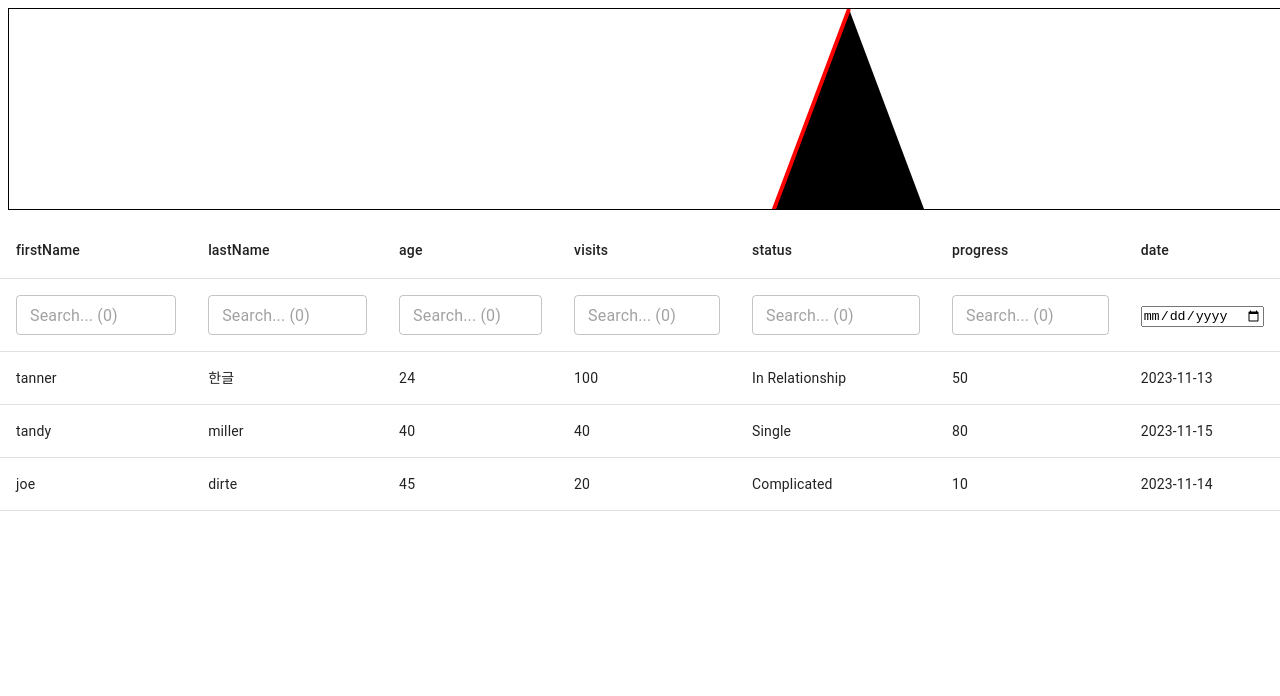
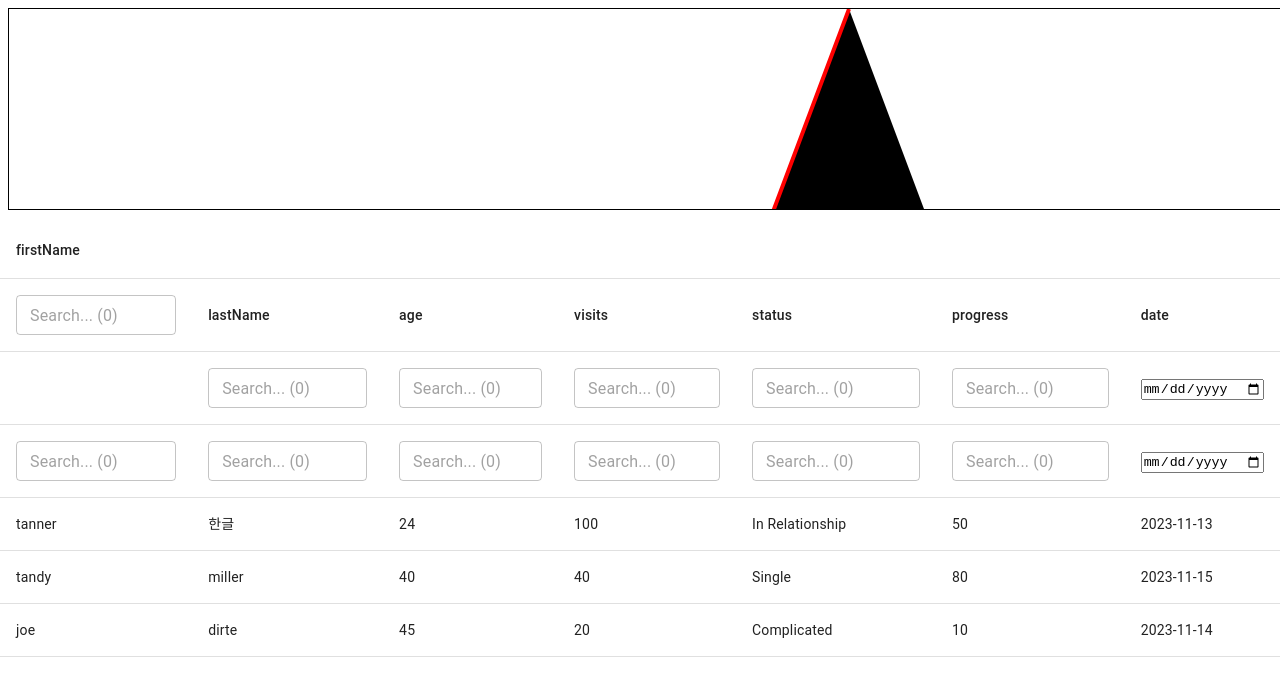
Before and after one commit to milliwonkim/react-vite-mui-custom, a React (Vite) app: page / in a window 1280 px wide. Shown: the top 696 px of the page. Built offline with nearby package versions, Linux system fonts and the light colour scheme.

Commit message:
group header

```diff
--- a/src/ReactTable.tsx
+++ b/src/ReactTable.tsx
@@ -66,10 +66,18 @@ const defaultData: Person[] = [
 const columnHelper = createColumnHelper<Person>();
 
 const columns = [
-  columnHelper.accessor("firstName", {
+  columnHelper.group({
     id: "firstName",
     header: "firstName",
     enableColumnFilter: true,
+    columns: [
+      columnHelper.accessor("firstName", {
+        header: (a) => {
+          console.log("HAD1", a);
+          return <Filter column={a.column} />;
+        },
+      }),
+    ],
   }),
   columnHelper.accessor("lastName", {
     id: "lastName",
@@ -109,9 +117,7 @@ const columns = [
     id: "date",
     header: "date",
     enableColumnFilter: true,
-
-    filterFn: "getDate",
-
+    filterFn: "getDate" as any,
     cell: (info) => info.getValue(),
   }),
 ];
@@ -147,8 +153,6 @@ export default function App() {
     getFilteredRowModel: getFilteredRowModel(),
   });
 
-  console.log("---", table);
-
   return (
     <TableContainer className="p-2">
       <Table>
@@ -170,10 +174,11 @@ export default function App() {
           {table.getHeaderGroups().map((headerGroup) => (
             <TableRow key={headerGroup.id}>
               {headerGroup.headers.map((header) => {
+                console.log("HAD2", header);
                 return (
                   <TableCell key={header.id}>
                     {header.column.getCanFilter() ? (
-                      <Filter column={header.column} table={table} />
+                      <Filter column={header.column} />
                     ) : null}
                   </TableCell>
                 );
@@ -217,12 +222,7 @@ export default function App() {
   );
 }
 
-function Filter({
-  column,
-}: {
-  column: Column<any, unknown>;
-  table: TanTable<any>;
-}) {
+function Filter({ column }: { column: Column<any, unknown> }) {
   console.log("////", column.getFilterValue());
 
   const columnFilterValue = column.getFilterValue();
```
